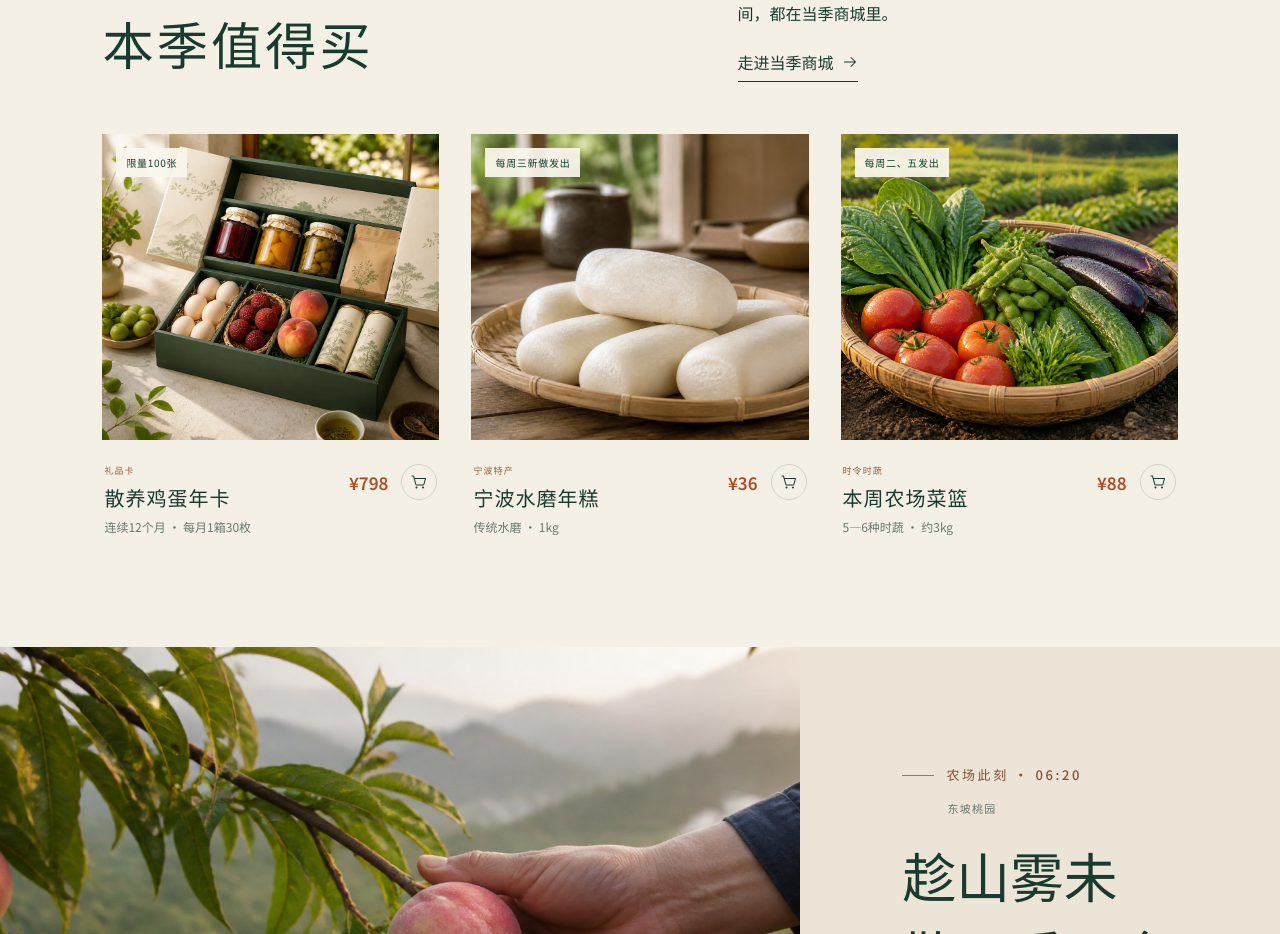
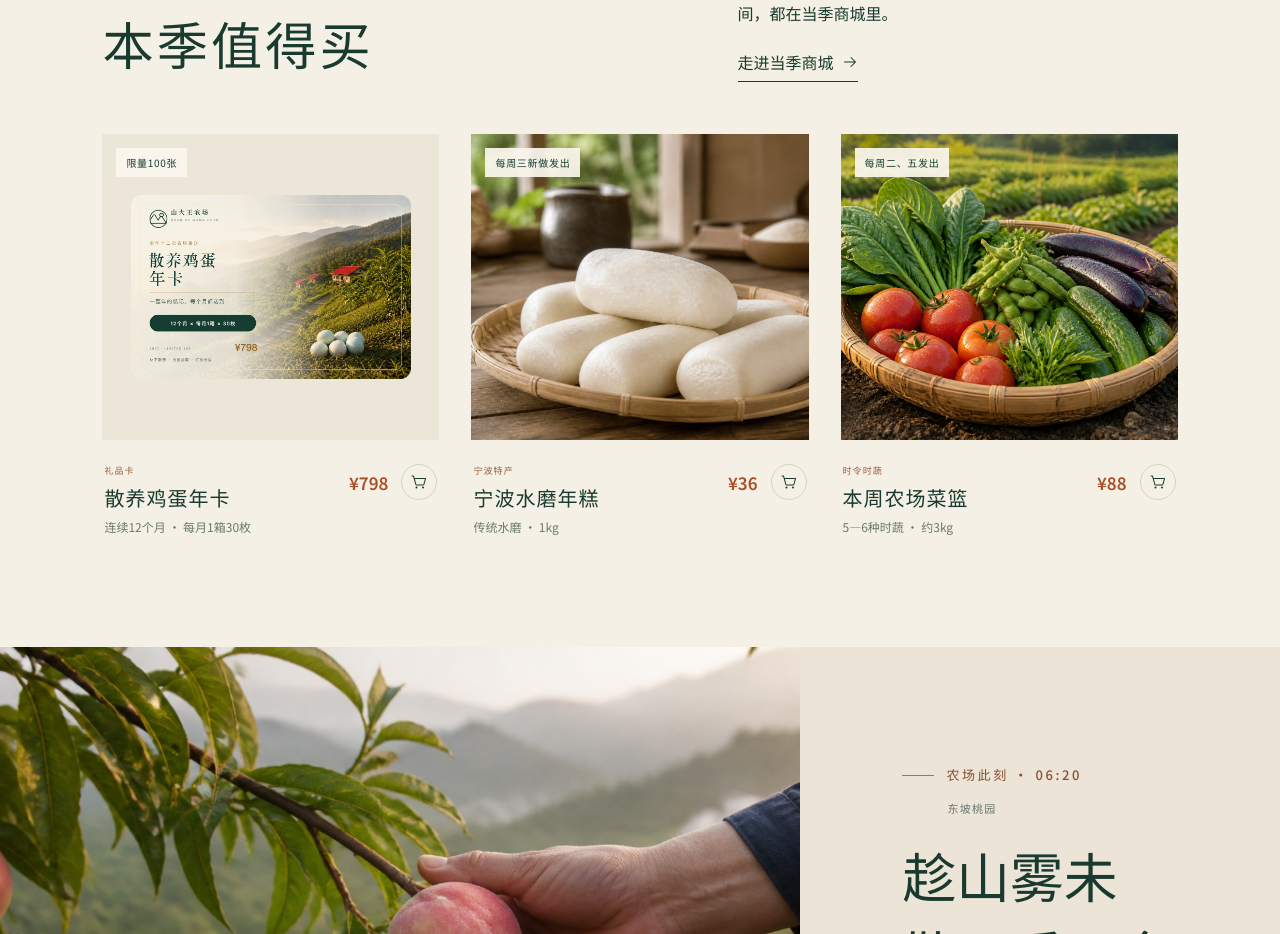
Before and after one commit to s2052991433-bit/shandawang-farm, a React (Vite) app: page / in a window 1280 px wide. Shown: the part 1004-1938 px from the top of the page. Built offline with nearby package versions, Linux system fonts and the light colour scheme.

Commit message:
Replace annual card cover with 2027 design

```diff
--- a/src/App.jsx
+++ b/src/App.jsx
@@ -77,14 +77,14 @@ const products = [
     spec: "12个月 × 30枚/箱",
     price: 798,
     status: "限量100张",
-    image: "/assets/gift-box.webp",
+    image: "/assets/egg-annual-card-2027.webp",
     origin: "山大王农场林下鸡舍 · 农场自产",
-    delivery: "购卡后领取独立卡密，激活后每月按批次发出1箱",
+    delivery: "购卡后领取独立卡密，激活后自2027年1月起每月按批次发出1箱",
     storage: "卡密请妥善保管，激活后连续履约12个月",
     description: "一次送出一整年的惦记。激活后连续12个月，每月收到1箱30枚散养鸡蛋；每批完成捡取、灯检、分级和缓冲装托后发出。",
     category: "gift-card",
     categoryLabel: "礼品卡",
-    batch: "2026 鸡蛋年卡 · 限量100张",
+    batch: "2027 鸡蛋年卡 · 限量100张",
     harvest: "每月匹配当月鸡舍批次，共发出12箱",
     sceneImage: "/assets/farm-egg-checking.jpg",
     sceneTitle: "不是一次送完，而是每个月都记得",
@@ -546,7 +546,7 @@ export function App() {
                 <div className="cart-lines">
                   {cart.map((item) => (
                     <article className="cart-line" key={item.id}>
-                      <img src={item.image} alt={item.name} />
+                      <img className={item.id === "egg-annual-card" ? "is-card-cover" : undefined} src={item.image} alt={item.name} />
                       <div><h3>{item.name}</h3><p>{item.spec}</p><strong>{money(item.price)}</strong></div>
                       <QuantityControl value={item.quantity} decrease={() => changeQuantity(item.id, -1)} increase={() => changeQuantity(item.id, 1)} />
                     </article>
@@ -708,7 +708,7 @@ function ProductGrid({ items, addToCart, navigate }) {
     <div className="product-grid">
       {items.map((product) => (
         <article className="product-card" key={product.id}>
-          <button className="product-image-wrap" onClick={() => navigate(`/products/${product.id}`)}><img src={product.image} alt={product.name} style={{ viewTransitionName: `product-${product.id}` }} /><span>{product.status}</span></button>
+          <button className="product-image-wrap" onClick={() => navigate(`/products/${product.id}`)}><img className={product.id === "egg-annual-card" ? "is-card-cover" : undefined} src={product.image} alt={product.name} style={{ viewTransitionName: `product-${product.id}` }} /><span>{product.status}</span></button>
           <div className="product-info">
             <button className="product-title" onClick={() => navigate(`/products/${product.id}`)}><small>{product.categoryLabel}</small><h3>{product.name}</h3><p>{product.detail}</p></button>
             <div className="product-buy"><strong>{money(product.price)}</strong><button onClick={() => addToCart(product)} aria-label={`把${product.name}加入选购袋`}><ShoppingCartSimple /></button></div>
@@ -725,7 +725,7 @@ function ProductPage({ product, addToCart, navigate }) {
     <article className="product-page">
       <button className="page-back" onClick={() => navigate("/shop")}><ArrowLeft /> 回到当季商城</button>
       <section className="product-page-hero">
-        <div className="product-page-image"><img src={product.image} alt={product.name} style={{ viewTransitionName: `product-${product.id}` }} /><span>{product.status}</span></div>
+        <div className="product-page-image"><img className={product.id === "egg-annual-card" ? "is-card-cover" : undefined} src={product.image} alt={product.name} style={{ viewTransitionName: `product-${product.id}` }} /><span>{product.status}</span></div>
         <div className="product-page-copy">
           <p className="eyebrow dark">{product.categoryLabel} · {product.batch}</p>
           <h1>{product.name}</h1>
@@ -780,7 +780,7 @@ function SearchPanel({ close, navigate }) {
         <div className="panel-title"><span>搜索当季食物</span><IconButton label="关闭" onClick={close}><X /></IconButton></div>
         <label className="search-field"><MagnifyingGlass /><input autoFocus value={query} onChange={(event) => setQuery(event.target.value)} placeholder="试试“水蜜桃”或“鸡蛋”" /></label>
         {!query && <p>热门：水蜜桃 · 杨梅 · 初生蛋</p>}
-        {query && <div className="search-results">{matches.length ? matches.map((product) => <button key={product.id} onClick={() => navigate(`/products/${product.id}`)}><img src={product.image} alt="" /><span><strong>{product.name}</strong><small>{product.detail}</small></span><ArrowRight /></button>) : <p>这一季暂时没有找到相关食物。</p>}</div>}
+        {query && <div className="search-results">{matches.length ? matches.map((product) => <button key={product.id} onClick={() => navigate(`/products/${product.id}`)}><img className={product.id === "egg-annual-card" ? "is-card-cover" : undefined} src={product.image} alt="" /><span><strong>{product.name}</strong><small>{product.detail}</small></span><ArrowRight /></button>) : <p>这一季暂时没有找到相关食物。</p>}</div>}
       </div>
     </div>
   );
@@ -892,7 +892,7 @@ function ProductDetail({ product, close, addToCart }) {
       <button className="commerce-backdrop" aria-label="关闭商品详情" onClick={close} />
       <section className="product-modal">
         <IconButton label="关闭商品详情" className="modal-close" onClick={close}><X /></IconButton>
-        <div className="product-modal-image"><img src={product.image} alt={product.name} /><span>{product.status}</span></div>
+        <div className="product-modal-image"><img className={product.id === "egg-annual-card" ? "is-card-cover" : undefined} src={product.image} alt={product.name} /><span>{product.status}</span></div>
         <div className="product-modal-copy">
           <p className="eyebrow dark">当季食物</p>
           <h2>{product.name}</h2>
@@ -931,7 +931,7 @@ function OrderLineList({ items }) {
     <div className="checkout-lines">
       {items.map((item) => (
         <article key={item.id}>
-          <img src={item.image} alt={item.name} />
+          <img className={item.id === "egg-annual-card" ? "is-card-cover" : undefined} src={item.image} alt={item.name} />
           <div><h3>{item.name}</h3><p>{item.spec}</p><span>数量 × {item.quantity}</span></div>
           <strong>{money(item.price * item.quantity)}</strong>
         </article>
@@ -1107,7 +1107,7 @@ function VoucherFlow({ close }) {
 
         {step === 2 && voucher && <FlowSection eyebrow="03 · 补差与加购" title="余额不浪费，喜欢的也能多带一点" intro="超过卡券余额的部分可以补差；没有用完的余额会继续保留在卡中。">
           <VoucherBalance voucher={voucher} subtotal={subtotal} shipping={shipping} remaining={remaining} topUpAmount={topUpAmount} />
-          <div className="add-on-list">{products.map((product) => <article key={product.id}><img src={product.image} alt={product.name} /><div><strong>{product.name}</strong><span>{money(product.price)} · {product.spec}</span></div><QuantityControl compact value={quantities[product.id] || 0} decrease={() => changeVoucherQuantity(product.id, -1)} increase={() => changeVoucherQuantity(product.id, 1)} /></article>)}</div>
+          <div className="add-on-list">{products.map((product) => <article key={product.id}><img className={product.id === "egg-annual-card" ? "is-card-cover" : undefined} src={product.image} alt={product.name} /><div><strong>{product.name}</strong><span>{money(product.price)} · {product.spec}</span></div><QuantityControl compact value={quantities[product.id] || 0} decrease={() => changeVoucherQuantity(product.id, -1)} increase={() => changeVoucherQuantity(product.id, 1)} /></article>)}</div>
           <FlowActions back={() => setStep(1)}><button className="button button-primary" disabled={!selectedItems.length} onClick={() => setStep(3)}>填写收货地址 <ArrowRight /></button></FlowActions>
         </FlowSection>}
 
@@ -1148,7 +1148,7 @@ function VoucherBalance({ voucher, subtotal, shipping, remaining, topUpAmount })
 }
 
 function VoucherProduct({ product, quantity, change }) {
-  return <article className={`voucher-product ${quantity ? "is-selected" : ""}`}><img src={product.image} alt={product.name} /><div><span>{product.status}</span><h3>{product.name}</h3><p>{product.spec}</p><strong>{money(product.price)}</strong></div>{quantity ? <QuantityControl value={quantity} decrease={() => change(-1)} increase={() => change(1)} /> : <button className="button button-outline" onClick={() => change(1)}>选择</button>}</article>;
+  return <article className={`voucher-product ${quantity ? "is-selected" : ""}`}><img className={product.id === "egg-annual-card" ? "is-card-cover" : undefined} src={product.image} alt={product.name} /><div><span>{product.status}</span><h3>{product.name}</h3><p>{product.spec}</p><strong>{money(product.price)}</strong></div>{quantity ? <QuantityControl value={quantity} decrease={() => change(-1)} increase={() => change(1)} /> : <button className="button button-outline" onClick={() => change(1)}>选择</button>}</article>;
 }
 
 function ResultSection({ icon, title, id, note, close }) {
--- a/src/styles.css
+++ b/src/styles.css
@@ -105,6 +105,17 @@ img { display: block; max-width: 100%; }
 .product-grid { display: grid; grid-template-columns: repeat(3, 1fr); gap: clamp(20px, 2.5vw, 38px); }
 .product-image-wrap { width: 100%; aspect-ratio: 1 / .91; position: relative; overflow: hidden; border: 0; padding: 0; background: #d9d3c5; cursor: pointer; text-align: left; }
 .product-image-wrap img { width: 100%; height: 100%; object-fit: cover; transition: transform 560ms cubic-bezier(.2,.7,.2,1); }
+.product-image-wrap img.is-card-cover,
+.product-page-image img.is-card-cover,
+.product-modal-image img.is-card-cover,
+.cart-line img.is-card-cover,
+.checkout-lines img.is-card-cover,
+.search-results img.is-card-cover,
+.add-on-list img.is-card-cover,
+.voucher-product img.is-card-cover { object-fit: contain; background: #ece6d8; }
+.product-image-wrap img.is-card-cover { padding: clamp(14px, 2.2vw, 30px); }
+.product-page-image img.is-card-cover,
+.product-modal-image img.is-card-cover { padding: clamp(30px, 5vw, 72px); }
 .product-card:hover img { transform: scale(1.035); }
 .product-image-wrap span { position: absolute; left: 14px; top: 14px; padding: 7px 10px; background: rgba(250,247,238,.93); color: var(--green); font-size: 10px; letter-spacing: .07em; }
 .product-info { padding: 19px 2px 0; display: flex; justify-content: space-between; gap: 18px; align-items: flex-start; }
```
Also changed, not shown: public/assets/egg-annual-card-2027.webp (added).
